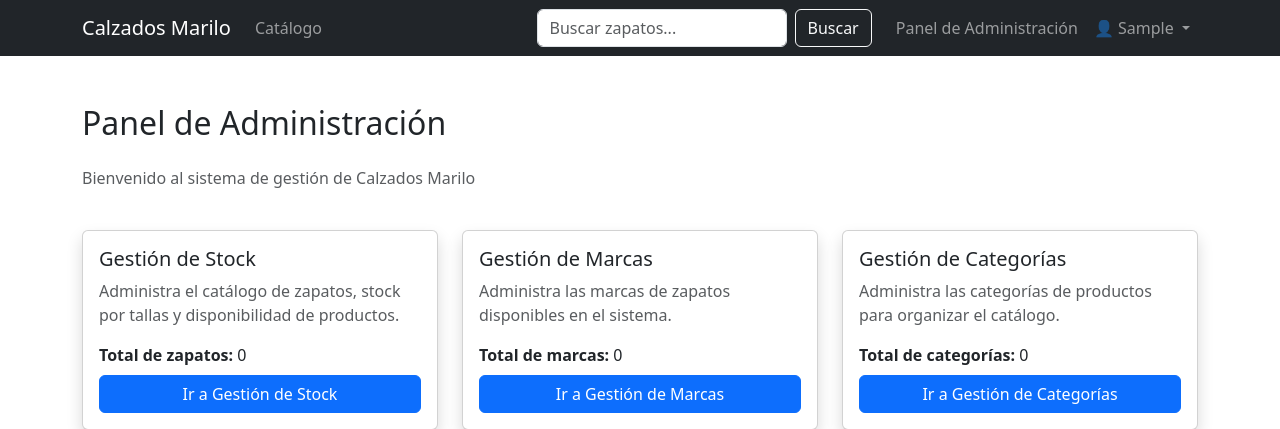
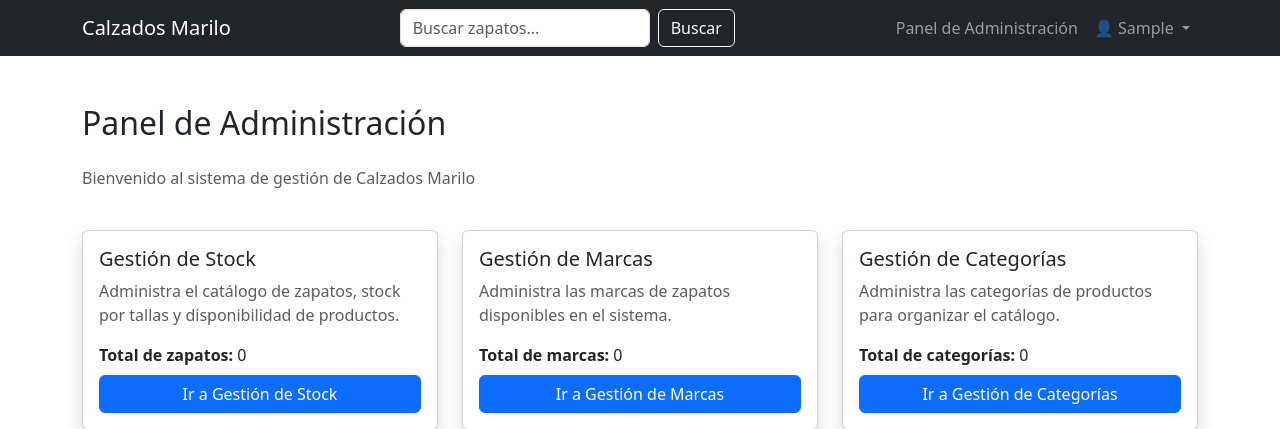
Before and after one commit to miniluz/tienda-calzados-marilo, a Django app: page /management/ in a window 1280 px wide. Shown: the top 429 px of the page. Run offline with Django 5.2, Linux system fonts and the light colour scheme; the visitor is signed in with stand-in values (Sample User, id 1); data comes from the database, SQL or seed files in the repository; data that the repository does not hold is empty; parts of the project's set-up code (start-up, migrations or seed data) failed here and were passed over.

Commit message:
feat: 💄 Center navbar

```diff
--- a/templates/base.html
+++ b/templates/base.html
@@ -36,14 +36,8 @@
                 <span class="navbar-toggler-icon"></span>
             </button>
             <div class="collapse navbar-collapse" id="navbarNav">
-                <ul class="navbar-nav me-auto">
-                    <li class="nav-item">
-                        <a class="nav-link" href="{% url 'catalog:zapato_list' %}">Catálogo</a>
-                    </li>
-                </ul>
-
                 <!-- Search Form -->
-                <form method="get" action="{% url 'catalog:zapato_list' %}" class="d-flex me-3">
+                <form method="get" action="{% url 'catalog:zapato_list' %}" class="d-flex mx-auto">
                     <input class="form-control me-2" type="text" name="q" placeholder="Buscar zapatos..." value="{{ request.GET.q }}" style="width: 250px;">
                     <button class="btn btn-outline-light" type="submit">Buscar</button>
                 </form>
```
